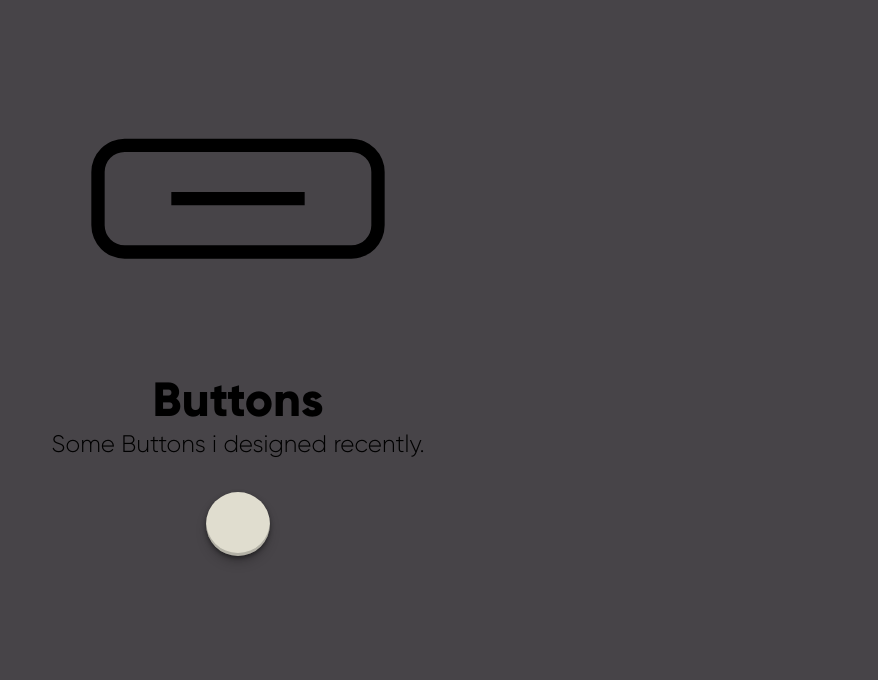
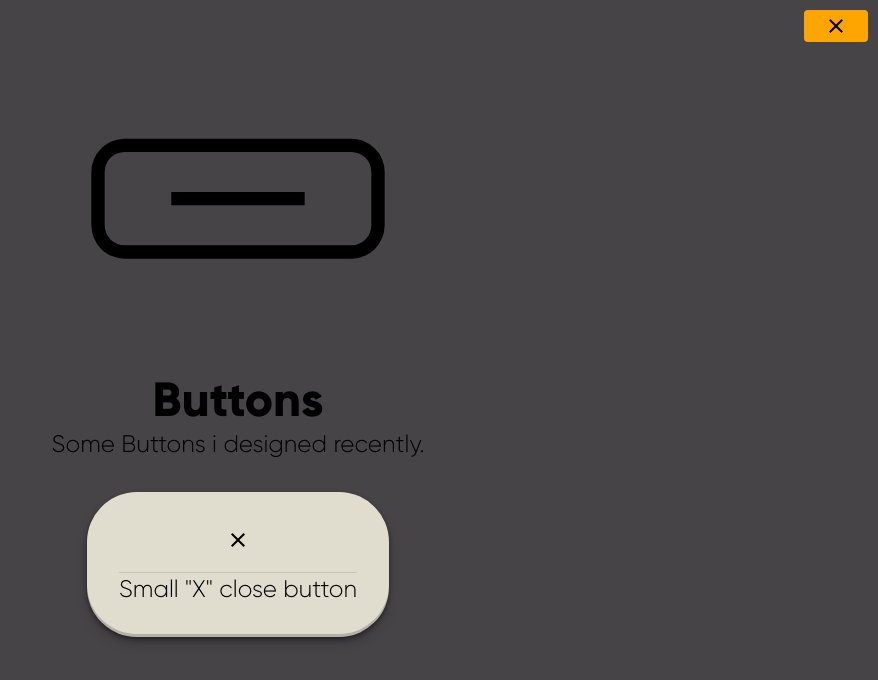
Before and after one commit to Lil-Youn/component-library, a React (Vite) app: page /buttons in a window 1280 px wide. Shown: the top 680 px of the page, without its empty margins (402-1280 px from the left). Built offline with nearby package versions, Linux system fonts and the light colour scheme.

Commit message:
Add close button component and download function

```diff
--- a/src/pages/buttons.tsx
+++ b/src/pages/buttons.tsx
@@ -1,9 +1,33 @@
-import { Box, Container, Typography } from "@mui/material";
+import { Box, Container, Divider, Typography } from "@mui/material";
 import ButtonLogo from "../assets/logo svgs/button.svg";
+import CloseButton from "../components/buttons/close button/close-button";
 
 function Site1() {
+  const downloadTextFile = (fileName: string) => {
+    fetch(`src/components/buttons/close button/${fileName}`)
+      .then((response) => response.text())
+      .then((text) => {
+        const blob = new Blob([text], { type: "text/plain" });
+        const url = window.URL.createObjectURL(blob);
+        const a = document.createElement("a");
+        a.href = url;
+        a.download = fileName;
+        a.click();
+        window.URL.revokeObjectURL(url);
+      });
+  };
+
   return (
     <Container>
+      <CloseButton
+        style={{
+          position: "fixed",
+          top: "10px",
+          right: "10px",
+          backgroundColor: "orange",
+        }}
+      />
+
       <img className="site-logo" src={ButtonLogo} alt="logo" />
       <Box sx={{ my: 2 }}>
         <Typography
@@ -21,7 +45,16 @@ function Site1() {
         className="site-box"
         sx={{ my: 2, display: "flex", justifyContent: "center" }}
       >
-        <Box className="site-content-box"></Box>
+        <Box
+          className="site-content-box"
+          onClick={() => downloadTextFile("close-button.txt")}
+        >
+          <CloseButton style={{}} />
+          <Divider sx={{ width: "100%", marginTop: "1rem" }} />
+          <Typography variant="h5" sx={{ fontFamily: "Gilroy light" }}>
+            Small "X" close button
+          </Typography>
+        </Box>
       </Box>
     </Container>
   );
```
